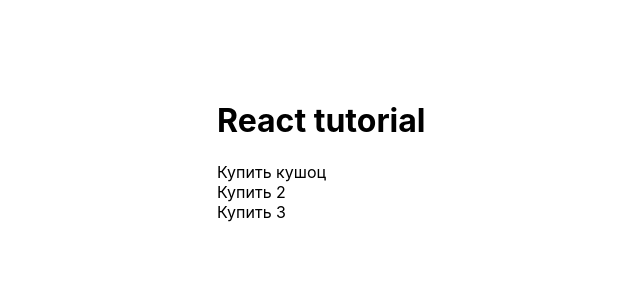
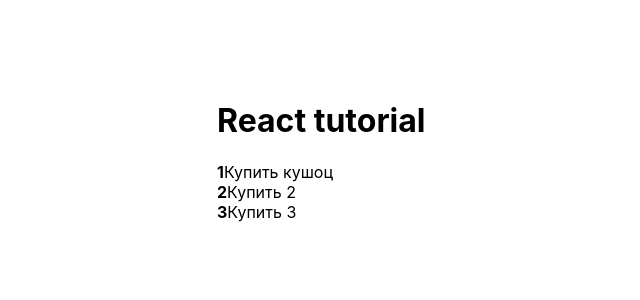
Before and after one commit to kyaune/react-1, a React (Create React App) app: page / in a window 1280 px wide. Shown: the top 300 px of the page, without its empty margins (123-763 px from the left). Built offline with nearby package versions, Linux system fonts and the light colour scheme.

Commit message:
added indexes for todos

```diff
--- a/package.json
+++ b/package.json
@@ -3,6 +3,7 @@
   "version": "0.1.0",
   "private": true,
   "dependencies": {
+    "prop-types": "^15.7.2",
     "react": "^16.11.0",
     "react-dom": "^16.11.0",
     "react-scripts": "3.2.0"
--- a/src/todo/ToDoList.js
+++ b/src/todo/ToDoList.js
@@ -1,4 +1,5 @@
 import React from "react";
+import PropTypes from "prop-types";
 import TodoItem from "./TodoItem";
 
 const styles = {
@@ -12,8 +13,8 @@ const styles = {
 export default function TodoList(props) {
   return (
     <ul style={styles.ul}>
-      {props.todos.map(todo => {
-        return <TodoItem todo={todo} />;
+      {props.todos.map((todo, index) => {
+        return <TodoItem todo={todo} key={todo.id} index={index} />;
       })}
     </ul>
   );
--- a/src/todo/TodoItem.js
+++ b/src/todo/TodoItem.js
@@ -1,5 +1,10 @@
 import React from "react";
 
-export default function TodoItem({ todo }) {
-  return <li>{todo.title}</li>;
+export default function TodoItem({ todo, index }) {
+  return (
+    <li>
+      <strong>{index + 1}</strong>
+      {todo.title}
+    </li>
+  );
 }
```
